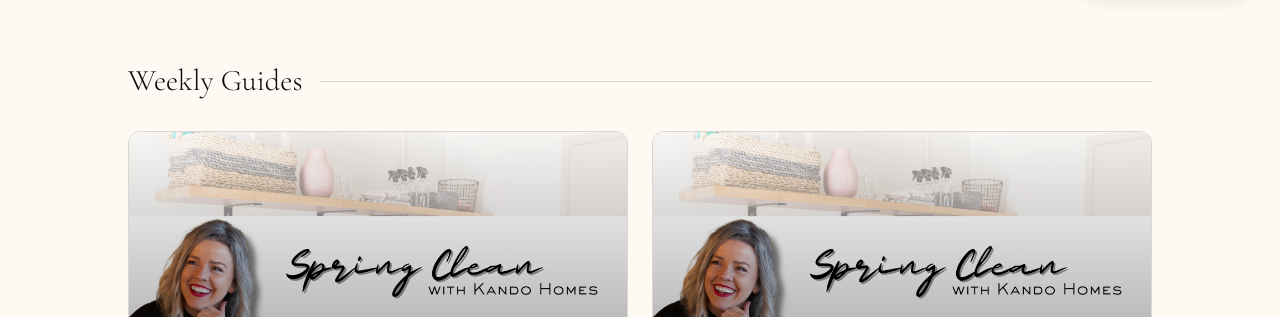
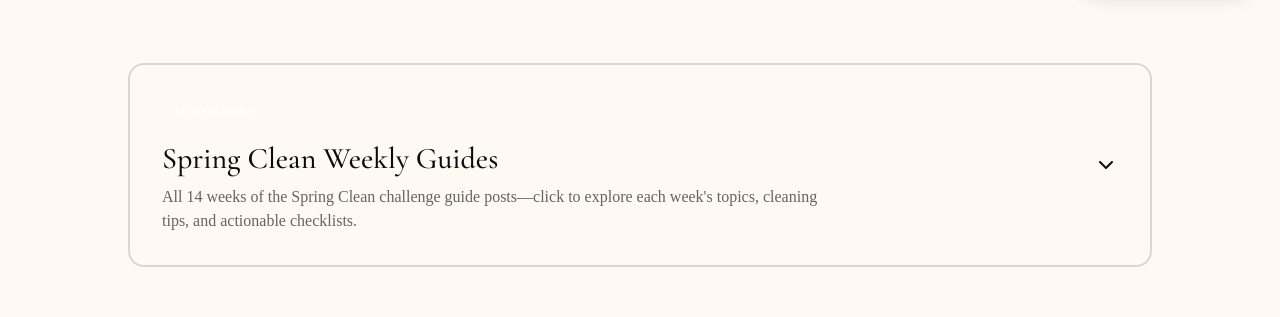
Before and after one commit to calvinfavors/Kando-Website, a Next.js app: page /blog in a window 1280 px wide. Shown: the part 783-1100 px from the top of the page. Built offline with nearby package versions, Linux system fonts and the light colour scheme.

Commit message:
refactor: display spring clean posts in collapsible bucket
Group weekly posts into a clickable "Spring Clean Series" and
add smooth animations for better UX.

```diff
--- a/app/blog/page.tsx
+++ b/app/blog/page.tsx
@@ -1,8 +1,11 @@
+"use client"
+
 import type { Metadata } from "next"
 import Link from "next/link"
 import Image from "next/image"
-import { Calendar, ArrowRight, Clock, Download } from "lucide-react"
+import { Calendar, ArrowRight, Clock, Download, ChevronDown } from "lucide-react"
 import { getSpringCleanPosts } from "@/lib/blog-data"
+import { useState } from "react"
 
 export const metadata: Metadata = {
   title: "Blog | Spring Clean Challenge & Real Estate Insights - Kando Homes",
@@ -33,7 +36,8 @@ function estimateReadTime(content: string): number {
   return Math.ceil(words / wordsPerMinute)
 }
 
-export default function BlogPage() {
+function BlogPageClient() {
+  const [isSpringCleanExpanded, setIsSpringCleanExpanded] = useState(false)
   const springCleanPosts = getSpringCleanPosts()
   const mainPost = springCleanPosts.find((post) => !post.weekNumber)
   const weekPosts = springCleanPosts.filter((post) => post.weekNumber)
@@ -129,17 +133,35 @@ export default function BlogPage() {
             </div>
           )}
 
-          {/* Weekly Posts Section */}
+          {/* Spring Clean Series Bucket */}
           <div className="max-w-5xl mx-auto">
-            <div className="flex items-center gap-4 mb-8">
-              <h2 className="font-[family-name:var(--font-serif)] text-2xl md:text-3xl font-light text-foreground">
-                Weekly Guides
+            <button
+              onClick={() => setIsSpringCleanExpanded(!isSpringCleanExpanded)}
+              className="w-full group bg-gradient-to-br from-olive/5 to-earth-blue/5 border-2 border-olive/30 rounded-2xl p-8 hover:border-olive/60 hover:shadow-lg transition-all duration-300 text-left"
+            >
+              <div className="flex items-center justify-between">
+                <div className="flex-1">
+                  <span className="inline-block px-3 py-1.5 bg-olive text-white text-xs font-semibold rounded-full mb-4">
+                    14-Week Series
+                  </span>
+                  <h2 className="font-[family-name:var(--font-serif)] text-2xl md:text-3xl font-medium text-foreground mb-2">
+                    Spring Clean Weekly Guides
                   </h2>
-              <div className="flex-1 h-px bg-border" />
+                  <p className="text-muted-foreground max-w-2xl">
+                    All 14 weeks of the Spring Clean challenge guide posts—click to explore each week&apos;s topics, cleaning tips, and actionable checklists.
+                  </p>
                 </div>
+                <ChevronDown
+                  className={`w-6 h-6 text-olive transition-transform duration-300 flex-shrink-0 ml-4 ${
+                    isSpringCleanExpanded ? "rotate-180" : ""
+                  }`}
+                />
+              </div>
+            </button>
 
-            {/* Week Cards Grid */}
-            <div className="grid grid-cols-1 md:grid-cols-2 gap-6">
+            {/* Week Cards Grid - Expandable */}
+            {isSpringCleanExpanded && (
+              <div className="mt-6 grid grid-cols-1 md:grid-cols-2 gap-6 animate-in fade-in duration-300">
                 {weekPosts.map((post) => (
                   <Link
                     key={post.slug}
@@ -198,16 +220,6 @@ export default function BlogPage() {
                   </Link>
                 ))}
               </div>
-
-            {/* Coming Soon Placeholder */}
-            {weekPosts.length < 14 && (
-              <div className="mt-8 p-8 bg-beige/20 border border-dashed border-olive/30 rounded-xl text-center">
-                <p className="text-muted-foreground">
-                  <span className="font-medium text-foreground">More weeks coming soon!</span>
-                  <br />
-                  New guides are released every Monday through April 13, 2025.
-                </p>
-              </div>
             )}
           </div>
 
@@ -241,3 +253,7 @@ export default function BlogPage() {
     </main>
   )
 }
+
+export default function BlogPage() {
+  return <BlogPageClient />
+}
```
Lines whose indentation alone changed are shown as unchanged.
